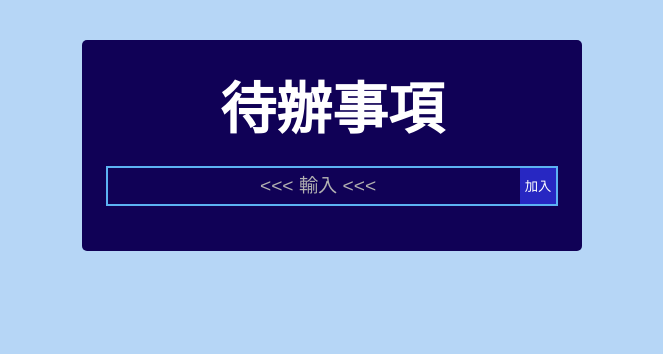
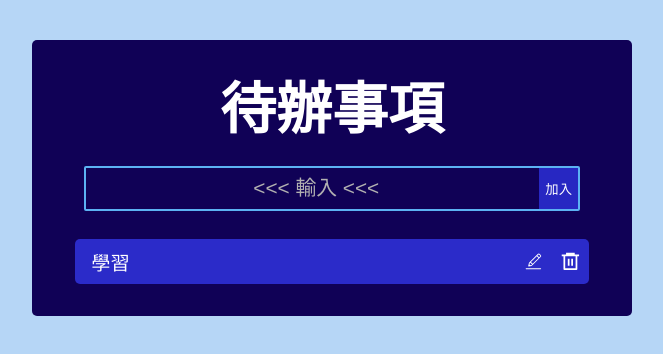
Before and after one commit to Lai-Jian-Chen/To-do-List, a React (Vite) app: page / in a window 1280 px wide. Shown: the top 354 px of the page, without its empty margins (308-971 px from the left). Built offline with nearby package versions, Linux system fonts and the light colour scheme.

Commit message:
完成todoList版面，開始製作新增事項功能

```diff
--- a/package.json
+++ b/package.json
@@ -12,6 +12,7 @@
   "dependencies": {
     "react": "^18.2.0",
     "react-dom": "^18.2.0",
+    "react-icons": "^5.5.0",
     "sass": "^1.85.1"
   },
   "devDependencies": {
--- a/src/App.scss
+++ b/src/App.scss
@@ -9,24 +9,30 @@
     justify-content: center;
     font-family: sans-serif;
     .wrapper {
+      display: flex;
+      flex-direction: column;
+      align-items: center;
       background-color: rgb(16, 1, 86);
-      width: 500px;
+      width: 600px;
       padding: 1.5rem;
       border-radius: 5px;
-      text-align: center;
       position: relative;
       top: 5vh;
       h1 {
         font-size: 3.5rem;
+        text-align: center;
       }
       .CreateForm {
         display: flex;
-        width: 100%;
-        height: 2.5rem;
+        justify-content: center;
+        align-items: center;
+        width: 90%;
+        height: 2.8rem;
         margin: 1.3rem 0;
         border: 2px solid rgb(92, 178, 243);
+        border-radius: 2px;
         #inputText {
-          font-size: 1.2rem;
+          font-size: 1.3rem;
           padding-left: 0.5rem;
           border: none;
           background: none;
@@ -44,6 +50,34 @@
           color: rgb(255, 255, 255);
           cursor: pointer;
           width: 8%;
+          height: 100%;
+        }
+      }
+      .TodoList {
+        background-color: rgb(43, 43, 201);
+        display: flex;
+        justify-content: space-between;
+        align-items: center;
+        width: 93%;
+        height: 2.8rem;
+        border-radius: 5px;
+        // padding: 0.6rem 0;
+        margin: 0.5rem;
+        div {
+          display: flex;
+          height: 1.3rem;
+          .list-Btn {
+            border: none;
+            cursor: pointer;
+            margin: 0 8px;
+            width: 100%;
+            height: 100%;
+            cursor: pointer;
+          }
+        }
+        p {
+          padding-left: 1rem;
+          font-size: 1.2rem;
         }
       }
     }
--- /dev/null
+++ b/src/components/TodoList.jsx
@@ -0,0 +1,17 @@
+import React from "react";
+import { CiEdit } from "react-icons/ci";
+import { RiDeleteBin6Line } from "react-icons/ri";
+
+const TodoList = () => {
+  return (
+    <div className="TodoList">
+      <p>學習</p>
+      <div>
+        <CiEdit className="list-Btn" />
+        <RiDeleteBin6Line className="list-Btn" />
+      </div>
+    </div>
+  );
+};
+
+export default TodoList;
--- a/src/components/todoWrapper.jsx
+++ b/src/components/todoWrapper.jsx
@@ -1,11 +1,13 @@
 import React from "react";
 import CreateForm from "./CreateForm";
+import TodoList from "./TodoList";
 
 const todoWrapper = () => {
   return (
     <div className="wrapper">
       <h1>待辦事項</h1>
       <CreateForm />
+      <TodoList />
     </div>
   );
 };
```
Also changed, not shown: 1 other file (tests, documents, lock files or other folders).
